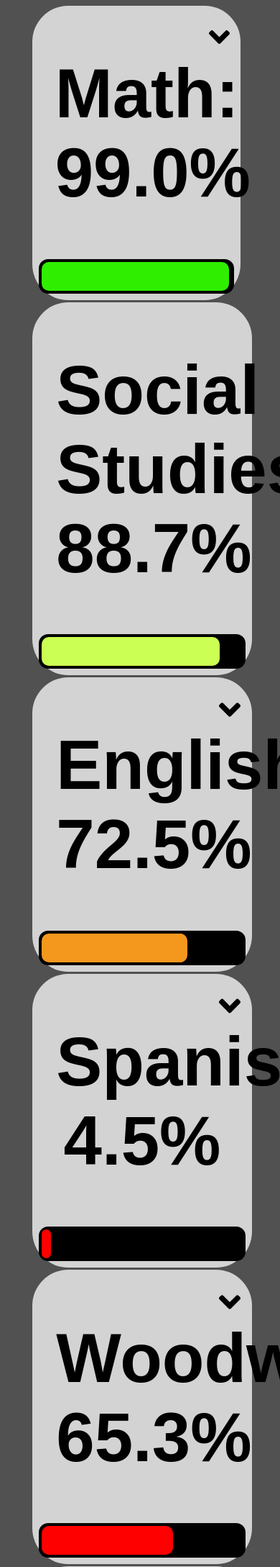
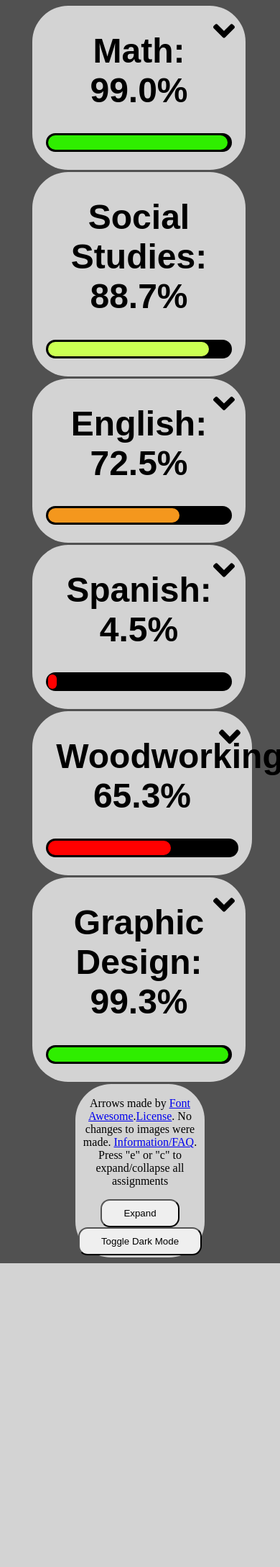
Before and after one commit to katzrkool/backpack, a Flask app: page /test in a window 390 px wide; the page is wider, and only the part inside the window is pictured. Shown: the top 2177 px of that part at 72% size. After the commit the page ends 1755 px from the top of that part, so only its background shows below. Run offline with Flask 2, Linux system fonts and the light colour scheme.

Commit message:
updated mobile interface and optimized it

```diff
--- a/resources/test.html
+++ b/resources/test.html
@@ -2,6 +2,7 @@
 <html lang="en">
 <head>
     <meta charset="UTF-8">
+    <meta name="viewport" content="width=device-width, initial-scale=1">
     <title>Test</title>
 </head>
 <body>
--- a/static/faq.html
+++ b/static/faq.html
@@ -3,6 +3,7 @@
 <head>
     <meta charset="UTF-8">
     <title>Grade Checker FAQ</title>
+    <meta name="viewport" content="width=device-width, initial-scale=1">
     <style>
         body {
             background-color: #c4c4c4;
--- a/static/login.html
+++ b/static/login.html
@@ -3,6 +3,7 @@
 <head>
     <meta charset="UTF-8">
     <title>The New School Grade Checker</title>
+    <meta name="viewport" content="width=device-width, initial-scale=1">
     <style>
         body {
             background-color: #c4c4c4;;
--- a/static/style.css
+++ b/static/style.css
@@ -15,7 +15,7 @@ main {
     padding-bottom: 3%;
     background-color: white;
     margin-bottom: 1%;
-    margin-right: 10px;
+    margin-right: 1%;
     width: 47%;
     position: relative;
     align-content: center;
@@ -63,9 +63,7 @@ main {
 
 .assignments {
     text-align: center;
-    margin-left: 25%;
-    margin-right: 25%;
-    margin-top: 2%;
+    margin: 2% auto 0;
     display: none;
 }
 
@@ -73,19 +71,13 @@ th {
     font-size: x-large;
 }
 
-@media screen and (orientation: portrait) {
+@media screen and (max-width: 900px) {
     .surround {
         width: 100%;
-        font-size: 200%;
     }
-    .progress > span {
-        height: 40px;
-    }
+
     .progress {
-        padding: 4px;
-    }
-    th {
-        font-size: larger;
+        margin: 1em;
     }
 }
 
--- a/templates/index.html
+++ b/templates/index.html
@@ -4,6 +4,7 @@
     <meta charset="UTF-8">
     <title>Grades</title>
     <link rel="stylesheet" type="text/css" href="{{ url_for('static', filename='style.css') }}">
+    <meta name="viewport" content="width=device-width, initial-scale=1">
 </head>
 <body onkeypress="keyPress(this, event)">
 <main>
```
